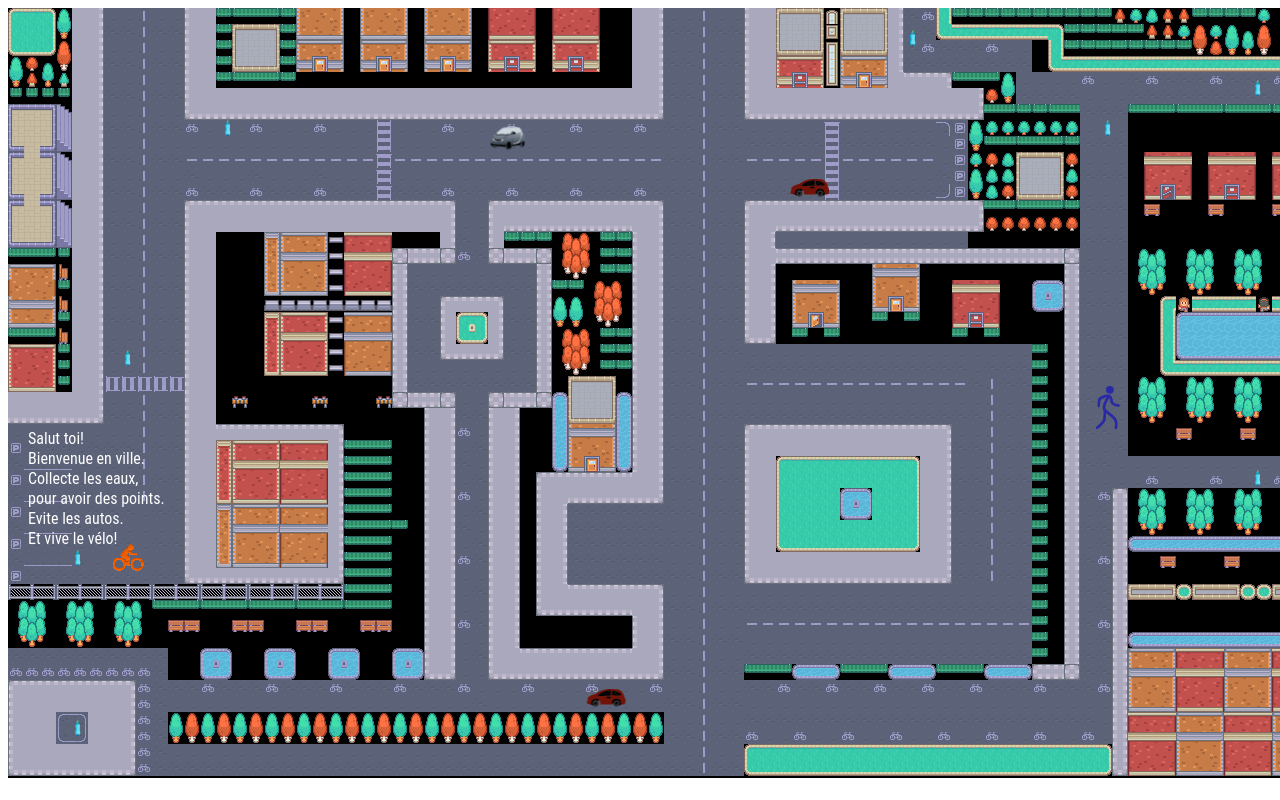
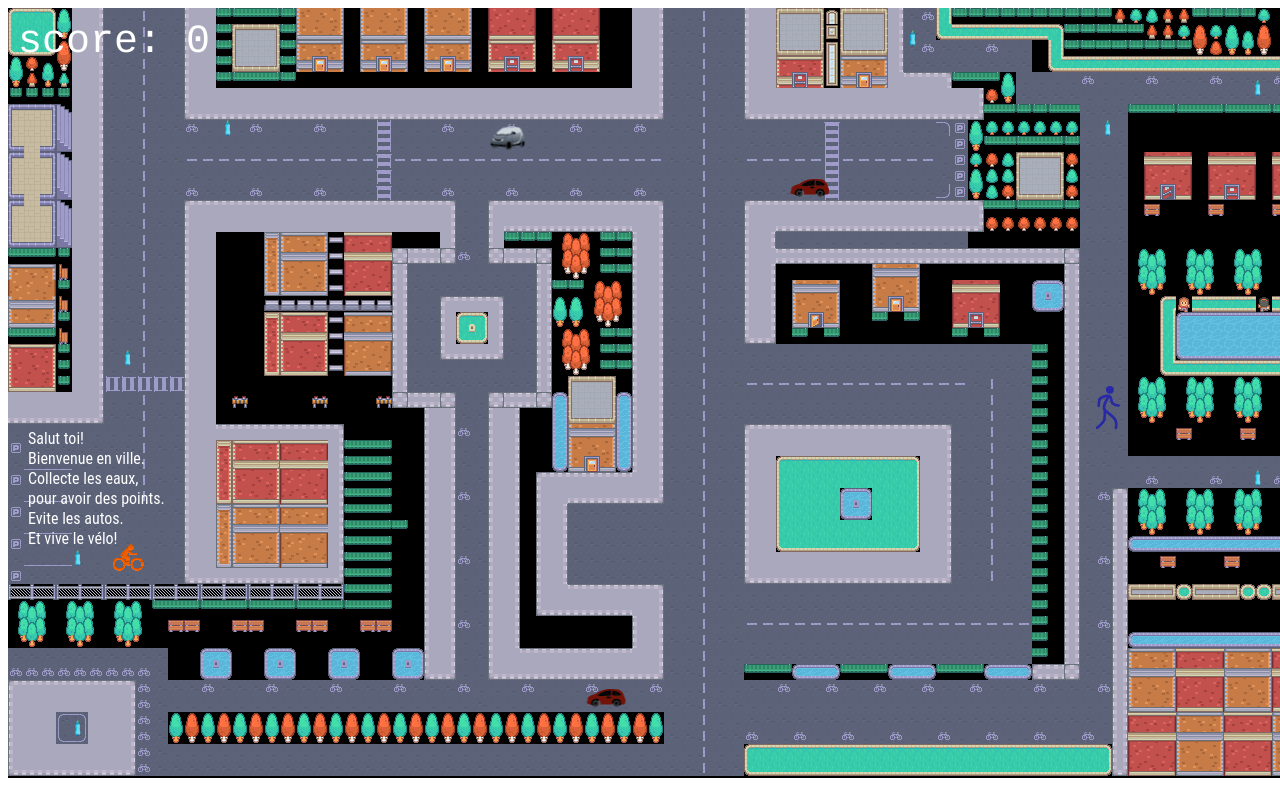
Before and after one commit to Jess-web03/Circulation-Velo, a plain HTML site: page index.html in a window 1280 px wide. Shown: the top 800 px of the page. Drawn offline with Linux system fonts and the light colour scheme; animation ran at ten frames a second.

Commit message:
score ajouté

```diff
--- a/backgroundHabitation.json
+++ b/backgroundHabitation.json
@@ -28,7 +28,7 @@
          "name":"Calque 2",
          "opacity":1,
          "type":"tilelayer",
-         "visible":false,
+         "visible":true,
          "width":85,
          "x":0,
          "y":0
--- a/index.html
+++ b/index.html
@@ -33,7 +33,9 @@
         var game = new Phaser.Game(config);
 
         //variable globale
-        let keys, velo, voitureRouge, voiture, pieton, eau1, eau2, layer, salut;
+        let keys, velo, voitureRouge, voiture, pieton, eau1, eau2, layer, salut,salut1,salut2,salut3,salut4,salut5;
+        let score = 0;
+        let scoreText;
 
         function preload()
         {
@@ -92,6 +94,8 @@
             // setter par défaut le velo comme non invincible
             velo.invincible = false;
 
+            scoreText = this.add.text(10,10, 'score: 0',{ fontSize: '40px', fill:'white'});
+
             /*creer un groupe de bouteille d'eau à collecter
             eaux = this.physics.add.group({
                 key: 'eau',
@@ -113,7 +117,7 @@
             //collider entre le velo et le layer1: habitation
             this.physics.add.collider(velo, layer);
 
-            //overlap entre le velo et les différentes eaux
+            //overlap entre le velo et les différentes eaux pour collecter
             //pas besoin de collider
             this.physics.add.overlap(velo, eau1, collectEaux, null, this);
 
@@ -127,11 +131,11 @@
             this.physics.add.overlap(velo, eau8, collectEaux, null, this);
 
             salut = this.add.text(20, 420, 'Salut toi!', { fontFamily: '"Roboto Condensed"' });
-            this.add.text(20, 440, 'Bienvenue en ville.', { fontFamily: '"Roboto Condensed"' });
-            this.add.text(20, 460, 'Collecte les eaux,', { fontFamily: '"Roboto Condensed"' });
-            this.add.text(20, 480, 'pour avoir des points.', { fontFamily: '"Roboto Condensed"' });
-            this.add.text(20, 500, 'Evite les autos.', { fontFamily: '"Roboto Condensed"' });
-            this.add.text(20, 520, 'Et vive le vélo!', { fontFamily: '"Roboto Condensed"' });
+            salut1 = this.add.text(20, 440, 'Bienvenue en ville.', { fontFamily: '"Roboto Condensed"' });
+            salut2 =this.add.text(20, 460, 'Collecte les eaux,', { fontFamily: '"Roboto Condensed"' });
+            salut3 =this.add.text(20, 480, 'pour avoir des points.', { fontFamily: '"Roboto Condensed"' });
+            salut4 =this.add.text(20, 500, 'Evite les autos.', { fontFamily: '"Roboto Condensed"' });
+            salut5 =this.add.text(20, 520, 'Et vive le vélo!', { fontFamily: '"Roboto Condensed"' });
         }
 
         function update()
@@ -141,6 +145,11 @@
             if(keys.left.isDown){
                 velo.setVelocityX(-110);
                 salut.setVisible(false);
+                salut1.setVisible(false);
+                salut2.setVisible(false);
+                salut3.setVisible(false);
+                salut4.setVisible(false);
+                salut5.setVisible(false);
             }
             else if(keys.right.isDown){
                 velo.setVelocityX(110);
```
Also changed, not shown: backgroundHabitation2.json (+0 -12 lines), package-lock.json (added), 1 other file.
